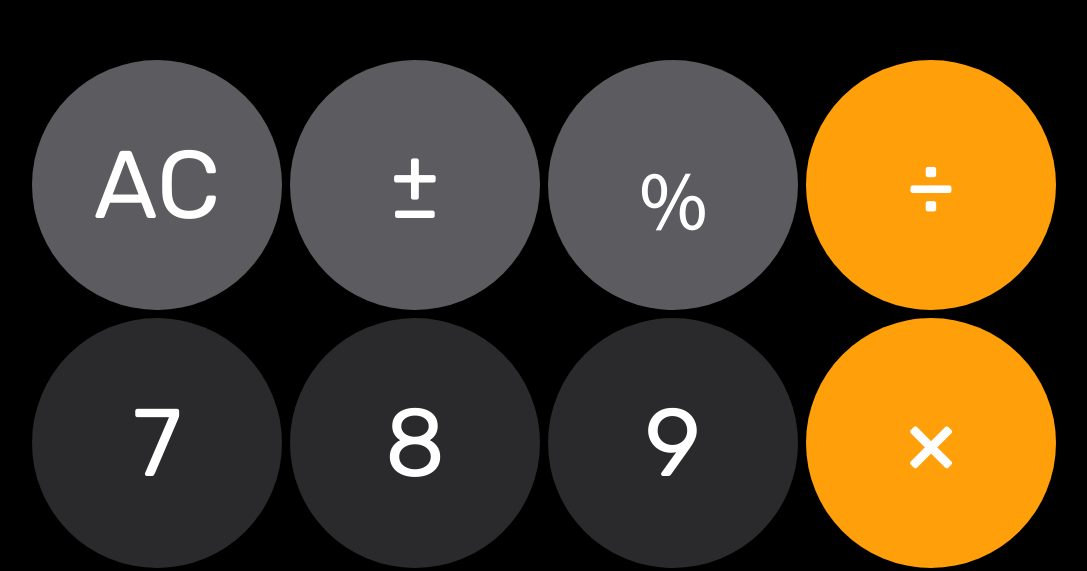
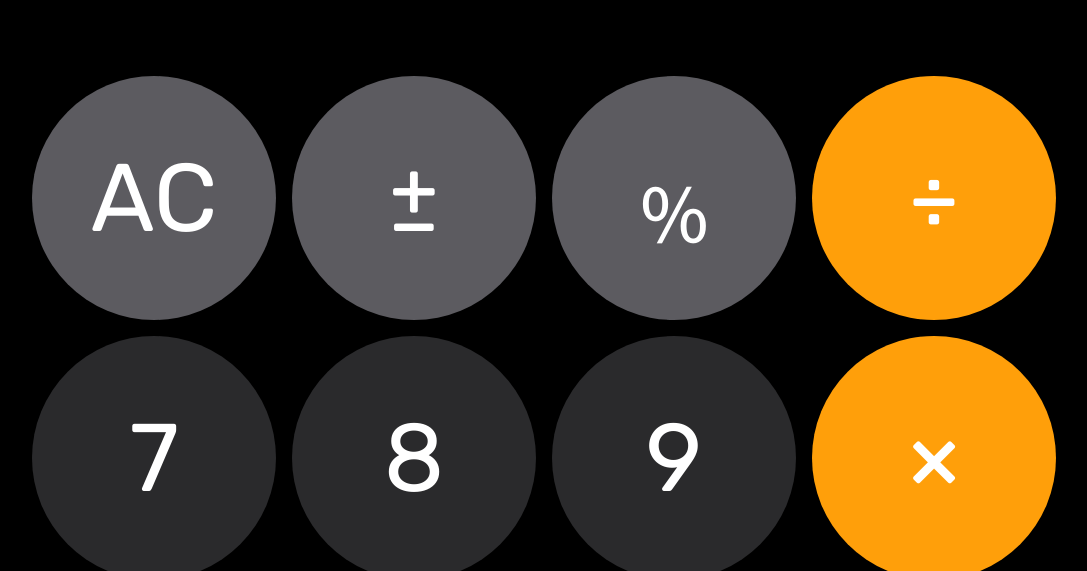
Before and after one commit to kchang13/CSC317, a plain HTML site: page assignments/assignment-4/calculator.html in a window 1280 px wide. Shown: the part 256-827 px from the top of the page, without its empty margins (96-1183 px from the left). Drawn offline with Linux system fonts and the light colour scheme.

Commit message:
Adjusted button spacing and fixed duplicate tab when pressing back button

```diff
--- a/assignments/assignment-4/styles/calculator.css
+++ b/assignments/assignment-4/styles/calculator.css
@@ -10,7 +10,7 @@ body
     width: clamp(32rem, 90vw, 64rem);
     display: grid;
     grid-template-columns: repeat(4, 1fr);
-    gap: 0.5rem;
+    gap: 1rem;
 }
 
 #calculation
```
Also changed, not shown: assignments/assignment-4/index.html (+1 -1 lines).
